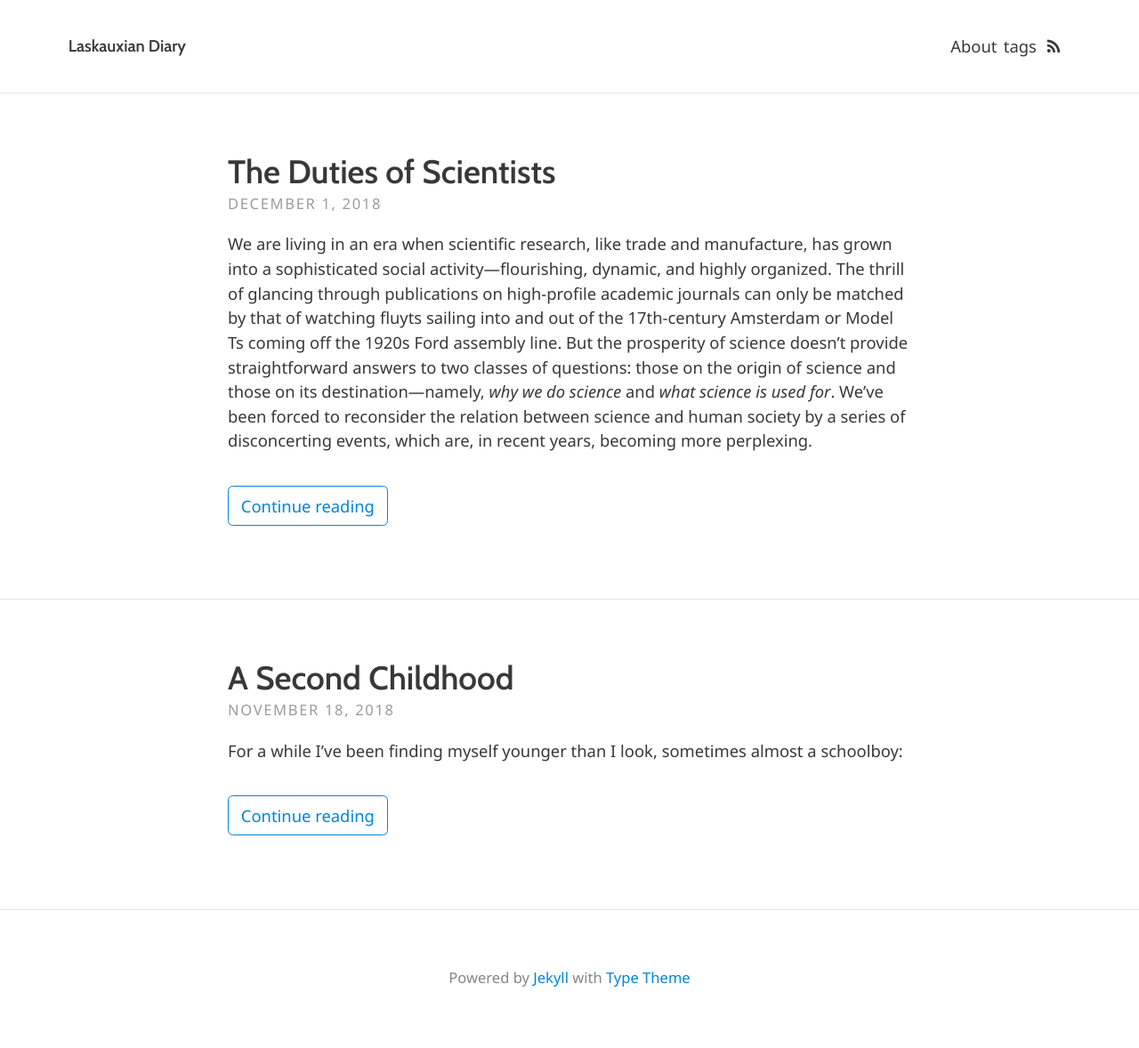
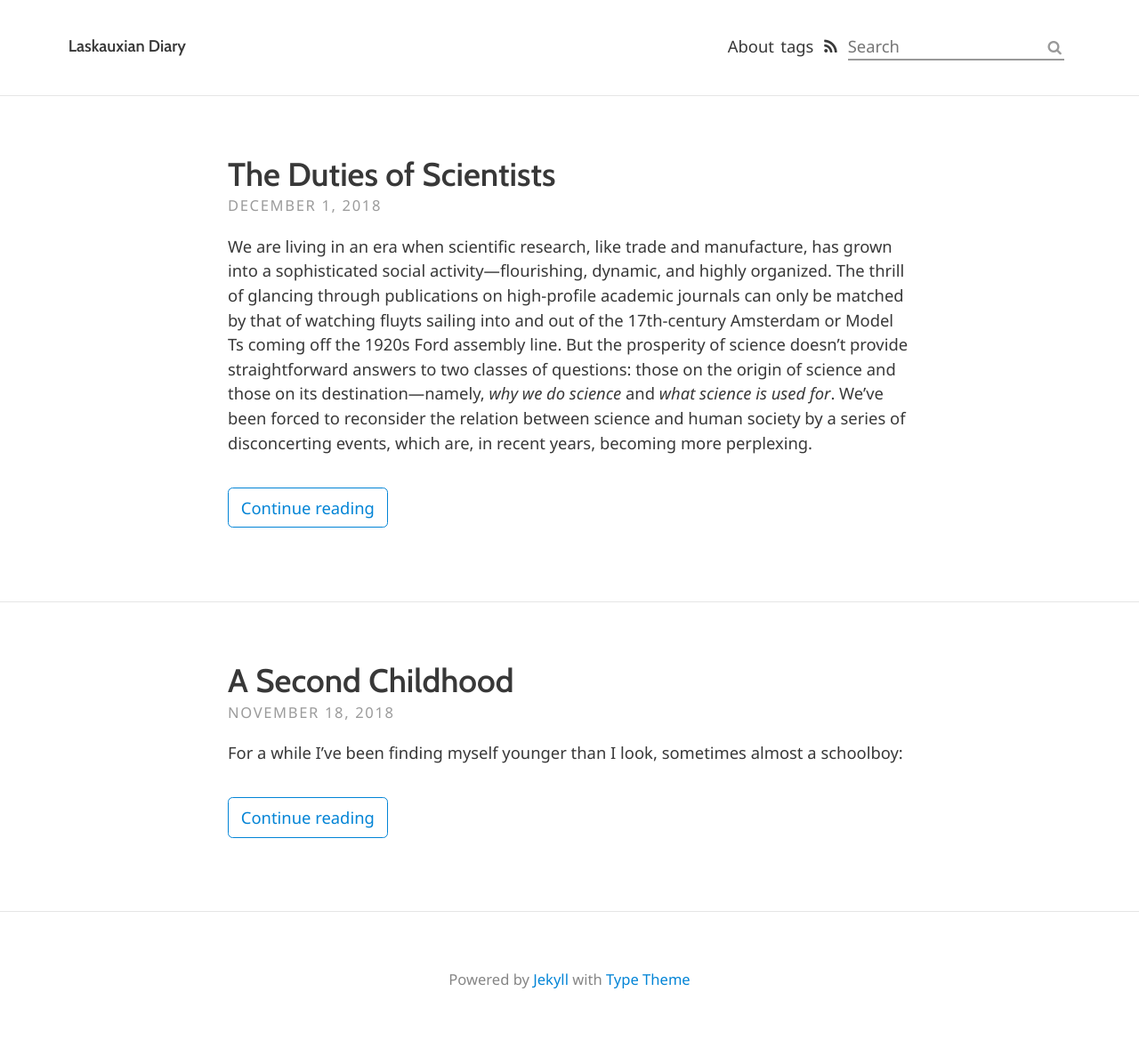
Before and after one commit to laskaux/laskaux.github.io, a Jekyll site: the page built from index.html, in a window 1280 px wide. Shown: the whole page at 89% size. Built offline with Jekyll 4.4.1, drawn with Linux system fonts in a browser that asks for light colours; the list of posts is cut into pages by our own code.

Commit message:
enable search

```diff
--- a/_config.yml
+++ b/_config.yml
@@ -45,7 +45,7 @@ theme_settings:
   google_analytics: # Tracking ID, e.g. "UA-000000-01"
   disqus_shortname:
   katex: true # Enable if using math markup
-  search: false # Enable the search feature
+  search: true # Enable the search feature
 
   # Localization strings
   str_follow_on: "Follow on"
@@ -64,7 +64,7 @@ theme_settings:
   google_fonts: "Cabin:600,600i|Noto+Sans:400,400i,700,700i"
 
   # Post navigation
-  post_navigation: false
+  post_navigation: true
 
 # PAGINATION
 paginate: 20
```
